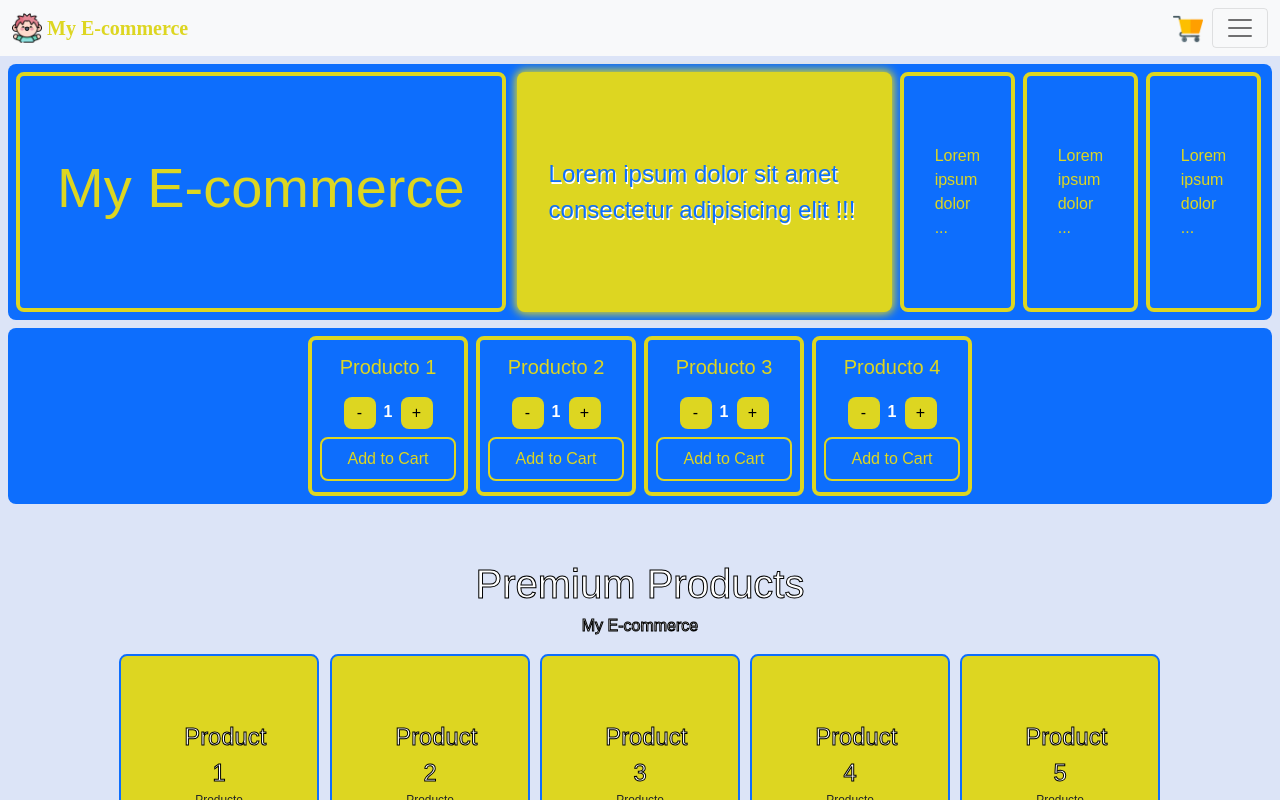
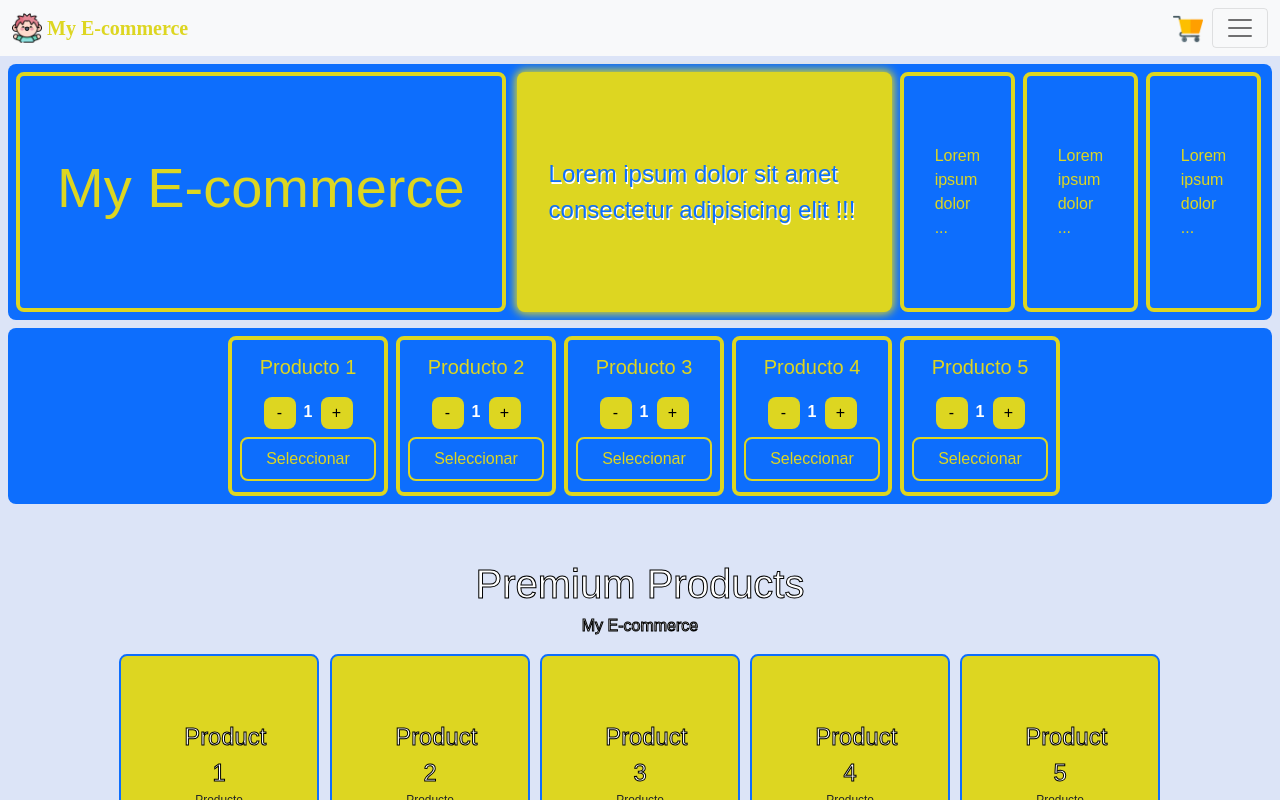
Before and after one commit to ManuelNunja/ecommerce_site, a React (Create React App) app: page / in a window 1280 px wide. Shown: the top 800 px of the page. Built offline with nearby package versions, Linux system fonts and the light colour scheme; a web font is replaced by a local one.

Commit message:
commit_20220209_1

```diff
--- a/src/components/addCart/AddCartButton.js
+++ b/src/components/addCart/AddCartButton.js
@@ -1,7 +1,10 @@
 import React from 'react';
 
-const AddCartButton = () => {
-  return <div className='addCartButton'>Add to Cart</div>;
+const AddCartButton = ({productId, setSelectedItem}) => {
+  const encenderpagar = () => {
+    setSelectedItem(productId)
+  }
+  return <div className='addCartButton' onClick={encenderpagar}>Seleccionar</div>;
 };
 
 export default AddCartButton;
--- a/src/components/listSquare/ListSquare.js
+++ b/src/components/listSquare/ListSquare.js
@@ -1,3 +1,4 @@
+import { useState } from "react";
 import "./ListSquare.scss";
 import ListSquareItem from "./ListSquareItem";
 const items = [
@@ -5,14 +6,23 @@ const items = [
     {productId: "2", productName: "Producto 2", productPrice: "300.00", productBrand: "Marca 2"},
     {productId: "3", productName: "Producto 3", productPrice: "450.00", productBrand: "Marca 3"},
     {productId: "4", productName: "Producto 4", productPrice: "600.00", productBrand: "Marca 4"},
+    {productId: "5", productName: "Producto 5", productPrice: "1250.00", productBrand: "Marca 5"},
 ];
 
 const ListSquare = () => {
+  //const [selectedItem, setSelectedItem] = useState(null)
   return <div className="listSquare--container">
       <div className="listSquare--background">
+      <div>
+        {
+        //<p>Item selected: {selectedItem ? selectedItem : "No item"}</p>
+        ListSquareItem.prueba
+      }
+      </div>
         {
             items.map(({productId, productName, productPrice, productBrand}) => (
-                <ListSquareItem key={productId} productName={productName} productPrice={productPrice} productBrand={productBrand}></ListSquareItem>
+              <ListSquareItem productId={productId} key={productId} productName={productName} productPrice={productPrice} productBrand={productBrand}></ListSquareItem>
+              //<ListSquareItem productId={productId} key={productId} productName={productName} productPrice={productPrice} productBrand={productBrand} setSelectedItem={setSelectedItem}></ListSquareItem>
             ))
         }
       </div>
--- a/src/components/listSquare/ListSquareItem.js
+++ b/src/components/listSquare/ListSquareItem.js
@@ -1,13 +1,15 @@
+import { useState } from "react";
 import AddCartButton from "../addCart/AddCartButton";
 import ItemCounter from "../counter/ItemCounter";
 import "./ListSquare.scss";
 
 
-const ListSquareItem =({productName, productPrice, productBrand}) => {
+const ListSquareItem =({productId, productName, productPrice, productBrand}) => {
+    const [selectedItem, setSelectedItem] = useState(null)
     return <div className="listSquare--item">
         <div className="listSquare--item--name">{productName}</div>
         <ItemCounter stock={10}></ItemCounter>
-        <AddCartButton></AddCartButton>
+        <AddCartButton productId={productId} setSelectedItem={setSelectedItem}></AddCartButton>
     </div>;
   };
 
```
